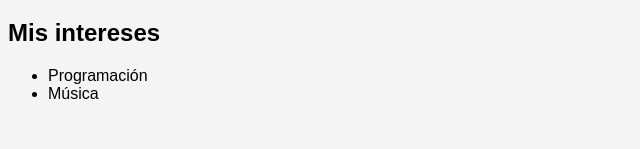
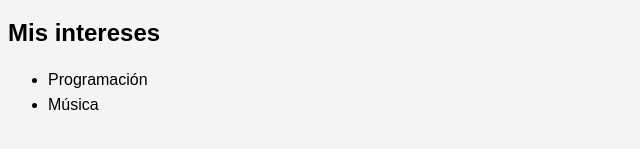
Before and after one commit to xXLeonel2000/practica-git, a plain HTML site: page index.html in a window 1280 px wide. Shown: the part 133-282 px from the top of the page, without its empty margins (0-640 px from the left). Drawn offline with Linux system fonts and the light colour scheme.

Commit message:
Mejora estilos de la lista

```diff
--- a/css/estilos.css
+++ b/css/estilos.css
@@ -1,2 +1,3 @@
 body { font-family: sans-serif; background: #f4f4f4; }
 h1 { color: #2d6a3f; }
+ul { line-height: 1.6; }
```
